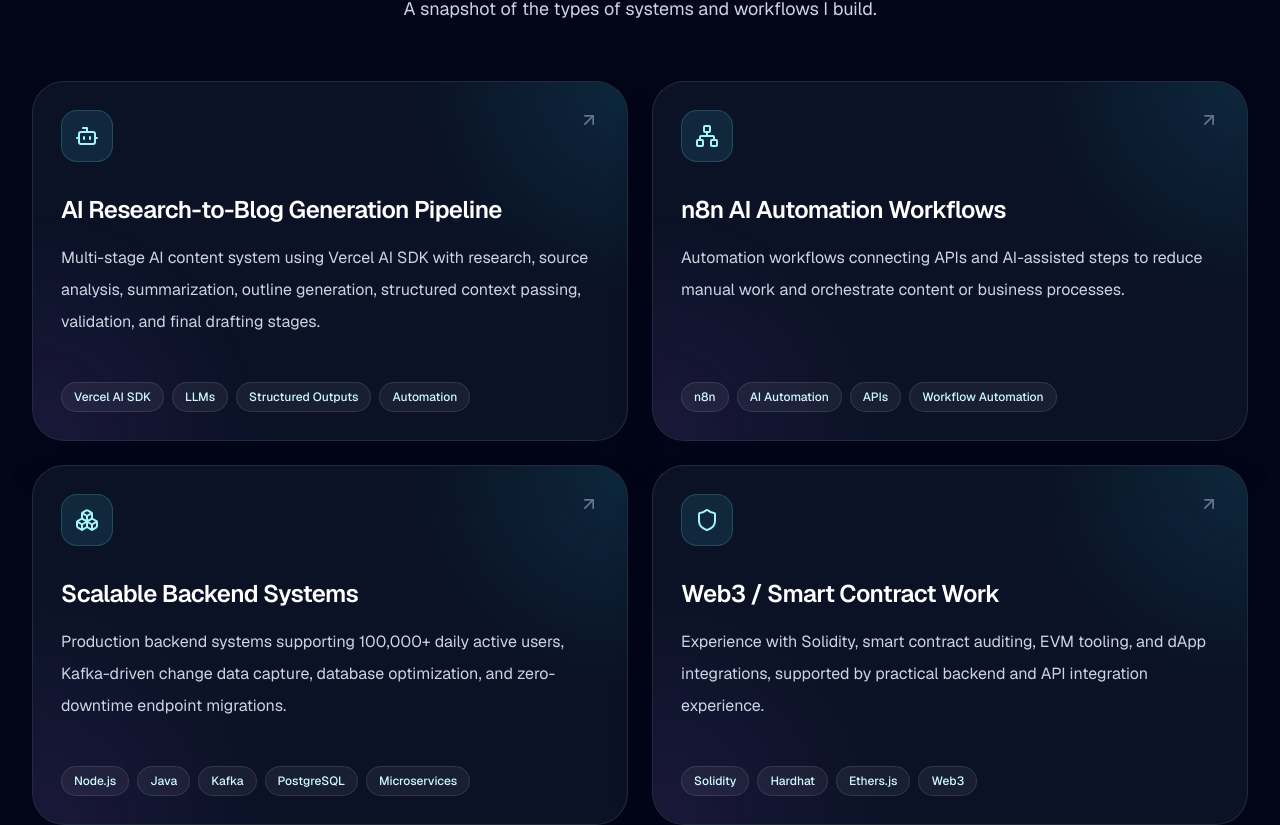
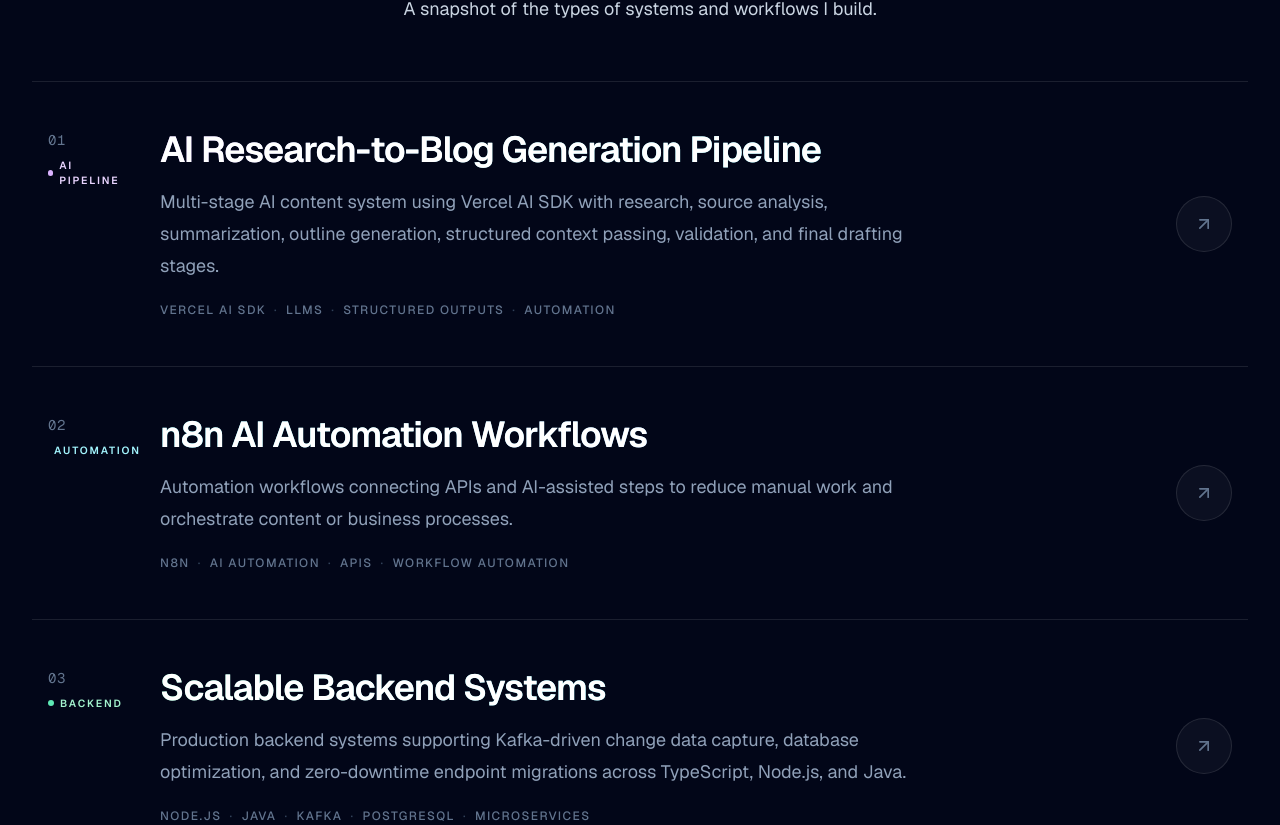
Before and after one commit to ChristianKuri/christian-kuri-portfolio, a Next.js app: page / in a window 1280 px wide. Shown: the part 4059-4884 px from the top of the page. Built offline with nearby package versions, Linux system fonts and the light colour scheme.

Commit message:
Enhance ProjectsSection component: introduce category-based accent styles for improved visual differentiation, update project data with categories, and refactor layout for better user interaction and readability.

```diff
--- a/components/projects-section.tsx
+++ b/components/projects-section.tsx
@@ -1,11 +1,49 @@
-import { ArrowUpRight, Bot, Boxes, Network, Shield } from "lucide-react";
-import type { LucideIcon } from "lucide-react";
+import { ArrowUpRight } from "lucide-react";
 
 import { FadeIn } from "@/components/fade-in";
 import { SectionHeading } from "@/components/section-heading";
 import { projects } from "@/lib/site-data";
 
-const projectIcons: LucideIcon[] = [Bot, Network, Boxes, Shield];
+const categoryAccent: Record<
+  string,
+  { dot: string; text: string; gradient: string; hoverBg: string }
+> = {
+  "AI Pipeline": {
+    dot: "bg-purple-300",
+    text: "text-purple-200",
+    gradient: "from-purple-300 via-cyan-200 to-cyan-300",
+    hoverBg:
+      "group-hover:bg-[radial-gradient(circle_at_15%_50%,rgba(216,180,254,0.07),transparent_60%)]",
+  },
+  Automation: {
+    dot: "bg-cyan-300",
+    text: "text-cyan-200",
+    gradient: "from-cyan-300 via-cyan-200 to-blue-300",
+    hoverBg:
+      "group-hover:bg-[radial-gradient(circle_at_15%_50%,rgba(34,211,238,0.07),transparent_60%)]",
+  },
+  Backend: {
+    dot: "bg-emerald-300",
+    text: "text-emerald-200",
+    gradient: "from-emerald-300 via-cyan-200 to-cyan-300",
+    hoverBg:
+      "group-hover:bg-[radial-gradient(circle_at_15%_50%,rgba(110,231,183,0.07),transparent_60%)]",
+  },
+  Web3: {
+    dot: "bg-yellow-300",
+    text: "text-yellow-200",
+    gradient: "from-yellow-200 via-orange-200 to-pink-200",
+    hoverBg:
+      "group-hover:bg-[radial-gradient(circle_at_15%_50%,rgba(253,224,71,0.07),transparent_60%)]",
+  },
+  Migration: {
+    dot: "bg-orange-300",
+    text: "text-orange-200",
+    gradient: "from-orange-200 via-pink-200 to-purple-200",
+    hoverBg:
+      "group-hover:bg-[radial-gradient(circle_at_15%_50%,rgba(253,186,116,0.07),transparent_60%)]",
+  },
+};
 
 export function ProjectsSection() {
   return (
@@ -17,43 +55,68 @@ export function ProjectsSection() {
           description="A snapshot of the types of systems and workflows I build."
         />
 
-        <div className="grid gap-6 md:grid-cols-2">
+        <FadeIn>
+          <div className="border-t border-white/10">
             {projects.map((project, index) => {
-            const Icon = projectIcons[index] ?? Boxes;
+              const accent = categoryAccent[project.category];
 
               return (
-              <FadeIn
+                <article
                   key={project.title}
-                delay={index * 0.08}
-                className="group relative overflow-hidden rounded-[2rem] border border-white/10 bg-slate-900/75 p-7 shadow-2xl shadow-slate-950/30 transition hover:-translate-y-1 hover:border-cyan-300/40"
+                  className={`group relative grid grid-cols-[3.5rem_1fr_auto] items-start gap-x-4 border-b border-white/10 px-2 py-10 transition duration-500 hover:bg-white/[0.025] sm:grid-cols-[5rem_1fr_auto] sm:gap-x-8 sm:px-4 sm:py-12 ${accent?.hoverBg ?? ""}`}
                 >
-                <div className="absolute inset-0 bg-[radial-gradient(circle_at_top_right,rgba(34,211,238,0.16),transparent_32%),radial-gradient(circle_at_bottom_left,rgba(168,85,247,0.14),transparent_34%)] opacity-70 transition group-hover:opacity-100" />
-                <div className="relative">
-                  <div className="mb-8 flex items-start justify-between gap-4">
-                    <span className="grid size-13 place-items-center rounded-2xl border border-cyan-300/20 bg-cyan-300/10 text-cyan-200">
-                      <Icon className="size-6" />
+                  <div className="flex flex-col gap-2">
+                    <span className="font-mono text-sm tracking-wider text-slate-500 transition group-hover:text-white">
+                      {String(index + 1).padStart(2, "0")}
                     </span>
-                    <ArrowUpRight className="size-5 text-slate-500 transition group-hover:translate-x-1 group-hover:-translate-y-1 group-hover:text-cyan-200" />
+                    <span
+                      className={`inline-flex items-center gap-1.5 text-[0.65rem] font-semibold uppercase tracking-[0.18em] ${accent?.text ?? "text-cyan-200"}`}
+                    >
+                      <span
+                        aria-hidden="true"
+                        className={`size-1.5 rounded-full ${accent?.dot ?? "bg-cyan-300"}`}
+                      />
+                      {project.category}
+                    </span>
                   </div>
-                  <h3 className="text-2xl font-semibold tracking-tight text-white">
+
+                  <div className="min-w-0">
+                    <h3 className="text-2xl font-semibold tracking-tight text-white transition duration-300 sm:text-3xl md:text-4xl">
+                      <span
+                        className={`bg-gradient-to-r bg-clip-text transition duration-300 group-hover:text-transparent ${accent?.gradient ?? "from-cyan-200 to-purple-200"}`}
+                      >
                         {project.title}
+                      </span>
                     </h3>
-                  <p className="mt-4 min-h-28 leading-8 text-slate-300">{project.description}</p>
-                  <div className="mt-7 flex flex-wrap gap-2">
-                    {project.tags.map((tag) => (
-                      <span
-                        key={tag}
-                        className="rounded-full border border-white/10 bg-white/[0.06] px-3 py-1.5 text-xs font-medium text-cyan-100"
-                      >
+                    <p className="mt-4 max-w-3xl text-base leading-7 text-slate-400 md:text-lg md:leading-8">
+                      {project.description}
+                    </p>
+                    <div className="mt-5 flex flex-wrap items-center gap-x-2 gap-y-1 text-xs font-medium uppercase tracking-[0.12em] text-slate-500">
+                      {project.tags.map((tag, tagIndex) => (
+                        <span key={tag} className="inline-flex items-center gap-2">
                           {tag}
+                          {tagIndex < project.tags.length - 1 ? (
+                            <span aria-hidden="true" className="text-slate-700">
+                              ·
+                            </span>
+                          ) : null}
                         </span>
                       ))}
                     </div>
                   </div>
-              </FadeIn>
+
+                  <div className="self-center">
+                    <span
+                      className={`grid size-11 place-items-center rounded-full border border-white/10 bg-white/[0.04] text-slate-500 transition duration-300 group-hover:border-white/30 group-hover:bg-white/10 group-hover:text-white sm:size-14 ${accent?.text ? `group-hover:${accent.text}` : ""}`}
+                    >
+                      <ArrowUpRight className="size-4 transition duration-300 group-hover:-translate-y-0.5 group-hover:translate-x-0.5 sm:size-5" />
+                    </span>
+                  </div>
+                </article>
               );
             })}
           </div>
+        </FadeIn>
       </div>
     </section>
   );
--- a/lib/site-data.ts
+++ b/lib/site-data.ts
@@ -109,30 +109,35 @@ export const skillGroups = [
 export const projects = [
   {
     title: "AI Research-to-Blog Generation Pipeline",
+    category: "AI Pipeline",
     description:
       "Multi-stage AI content system using Vercel AI SDK with research, source analysis, summarization, outline generation, structured context passing, validation, and final drafting stages.",
     tags: ["Vercel AI SDK", "LLMs", "Structured Outputs", "Automation"],
   },
   {
     title: "n8n AI Automation Workflows",
+    category: "Automation",
     description:
       "Automation workflows connecting APIs and AI-assisted steps to reduce manual work and orchestrate content or business processes.",
     tags: ["n8n", "AI Automation", "APIs", "Workflow Automation"],
   },
   {
     title: "Scalable Backend Systems",
+    category: "Backend",
     description:
-      "Production backend systems supporting 100,000+ daily active users, Kafka-driven change data capture, database optimization, and zero-downtime endpoint migrations.",
+      "Production backend systems supporting Kafka-driven change data capture, database optimization, and zero-downtime endpoint migrations across TypeScript, Node.js, and Java.",
     tags: ["Node.js", "Java", "Kafka", "PostgreSQL", "Microservices"],
   },
   {
     title: "Web3 / Smart Contract Work",
+    category: "Web3",
     description:
       "Experience with Solidity, smart contract auditing, EVM tooling, and dApp integrations, supported by practical backend and API integration experience.",
     tags: ["Solidity", "Hardhat", "Ethers.js", "Web3"],
   },
   {
     title: "Legacy Platform Modernization",
+    category: "Migration",
     description:
       "Migration and rewrite work across legacy Node.js, TypeScript, Laravel, PHP, and e-commerce platforms to improve maintainability, speed, security, and release safety.",
     tags: ["TypeScript", "Node.js", "Java", "Laravel", "Feature Flags"],
```
Lines whose indentation alone changed are shown as unchanged.
